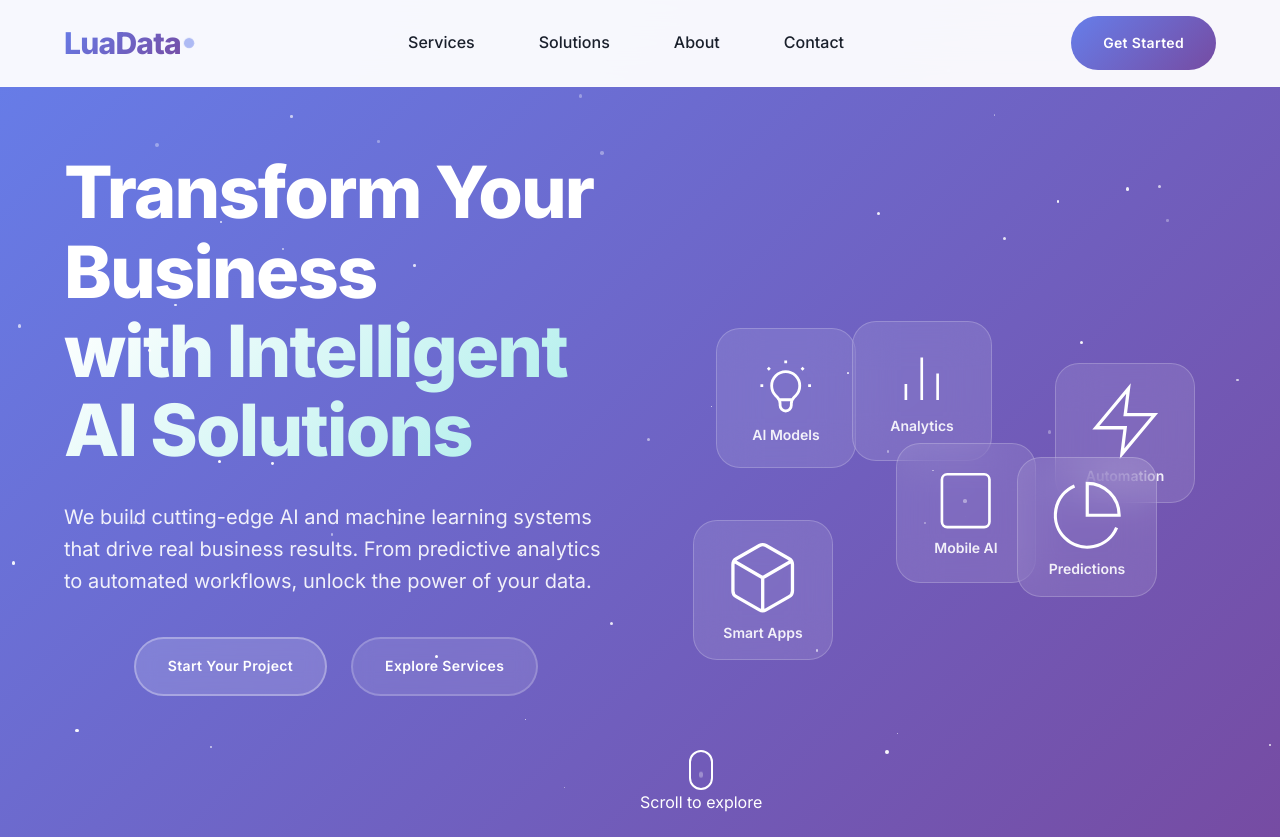
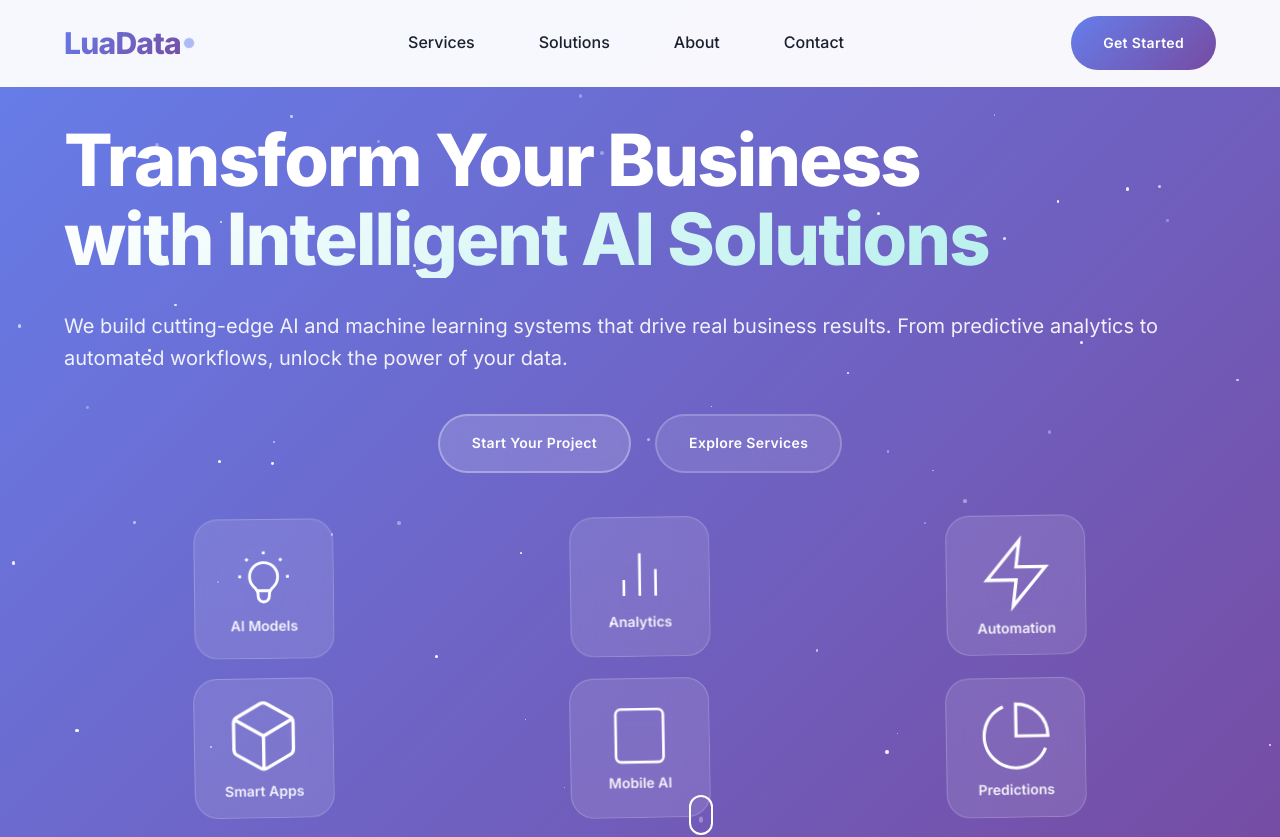
Before and after one commit to hamza0011/luadata, a React (Vite) app: page / in a window 1280 px wide. Shown: the top 837 px of the page. Built offline with nearby package versions, Linux system fonts and the light colour scheme.

Commit message:
Update App.css

```diff
--- a/src/App.css
+++ b/src/App.css
@@ -330,154 +330,41 @@ body {
   min-height: calc(100vh - 200px);
 }
 
-/* Add this CSS to your App.css file */
-
-/* Hero Section Desktop Layout - Side by Side */
+/* Desktop Layout - Side by Side */
 @media (min-width: 1024px) {
-  .hero-content {
+  .hero-main-content {
     display: grid;
     grid-template-columns: 1fr 1fr;
-    gap: 4rem;
+    gap: clamp(2rem, 5vw, 4rem);
     align-items: center;
-    min-height: 80vh;
-  }
-
-  .hero-text {
-    max-width: none;
     text-align: left;
   }
 
-  .hero-visual {
-    display: flex !important;
+  .hero-text-section {
+    order: 1;
+    margin-bottom: 0;
+  }
+
+  .hero-visual-section {
+    order: 2;
+    margin-bottom: 0;
+    display: flex;
     justify-content: center;
     align-items: center;
-    height: 100%;
-    min-height: 500px;
-  }
-
-  .floating-cards {
-    position: relative;
-    width: 100%;
-    height: 500px;
-    max-width: 600px;
-  }
-
-  /* Adjust floating cards positioning for side layout */
-  .card-3d:nth-child(1) {
-    top: 10%;
-    left: 10%;
-  }
-
-  .card-3d:nth-child(2) {
-    top: 5%;
-    right: 15%;
-  }
-
-  .card-3d:nth-child(3) {
-    top: 35%;
-    left: 5%;
-  }
-
-  .card-3d:nth-child(4) {
-    top: 30%;
-    right: 5%;
-  }
-
-  .card-3d:nth-child(5) {
-    bottom: 25%;
-    left: 15%;
-  }
-
-  .card-3d:nth-child(6) {
-    bottom: 15%;
-    right: 20%;
-  }
-
-  /* Enhance card animations for desktop */
-  .card-3d {
-    animation-duration: 6s;
-    animation-timing-function: ease-in-out;
-    animation-iteration-count: infinite;
-    animation-direction: alternate;
-  }
-
-  .card-3d:nth-child(odd) {
-    animation-name: floatUp;
-  }
-
-  .card-3d:nth-child(even) {
-    animation-name: floatDown;
-  }
-}
-
-/* Floating animations */
-@keyframes floatUp {
-  0%, 100% {
-    transform: translateY(0) rotate(0deg);
-  }
-  50% {
-    transform: translateY(-20px) rotate(2deg);
-  }
-}
-
-@keyframes floatDown {
-  0%, 100% {
-    transform: translateY(0) rotate(0deg);
-  }
-  50% {
-    transform: translateY(20px) rotate(-2deg);
-  }
-}
-
-/* Large desktop screens (1440px+) */
-@media (min-width: 1440px) {
-  .hero-content {
-    gap: 6rem;
-  }
-
-  .floating-cards {
-    height: 600px;
-    max-width: 700px;
   }
 
   .hero-title {
-    font-size: 4rem;
-    line-height: 1.1;
+    text-align: left;
   }
 
   .hero-description {
-    font-size: 1.25rem;
-    line-height: 1.7;
-  }
-}
-
-/* Extra large screens (1920px+) */
-@media (min-width: 1920px) {
-  .hero-content {
-    max-width: 1600px;
-    margin: 0 auto;
-    gap: 8rem;
-  }
-
-  .floating-cards {
-    height: 700px;
-    max-width: 800px;
-  }
-}
-
-/* Ensure mobile stays stacked */
-@media (max-width: 1023px) {
-  .hero-content {
-    display: block;
-    text-align: center;
-  }
-
-  .hero-visual {
-    margin-top: 3rem;
-  }
-
-  .floating-cards {
-    height: 400px;
+    text-align: left;
+    margin-left: 0;
+    margin-right: 0;
+  }
+
+  .hero-buttons {
+    justify-content: flex-start;
   }
 }
 
```
